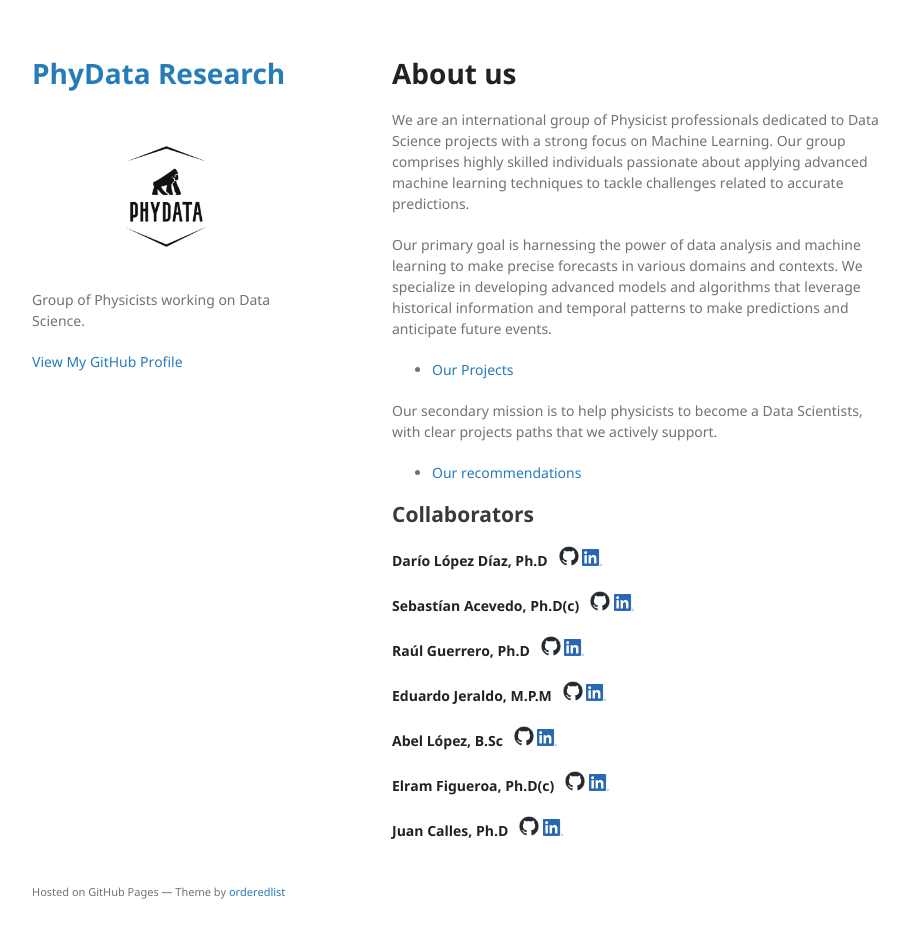
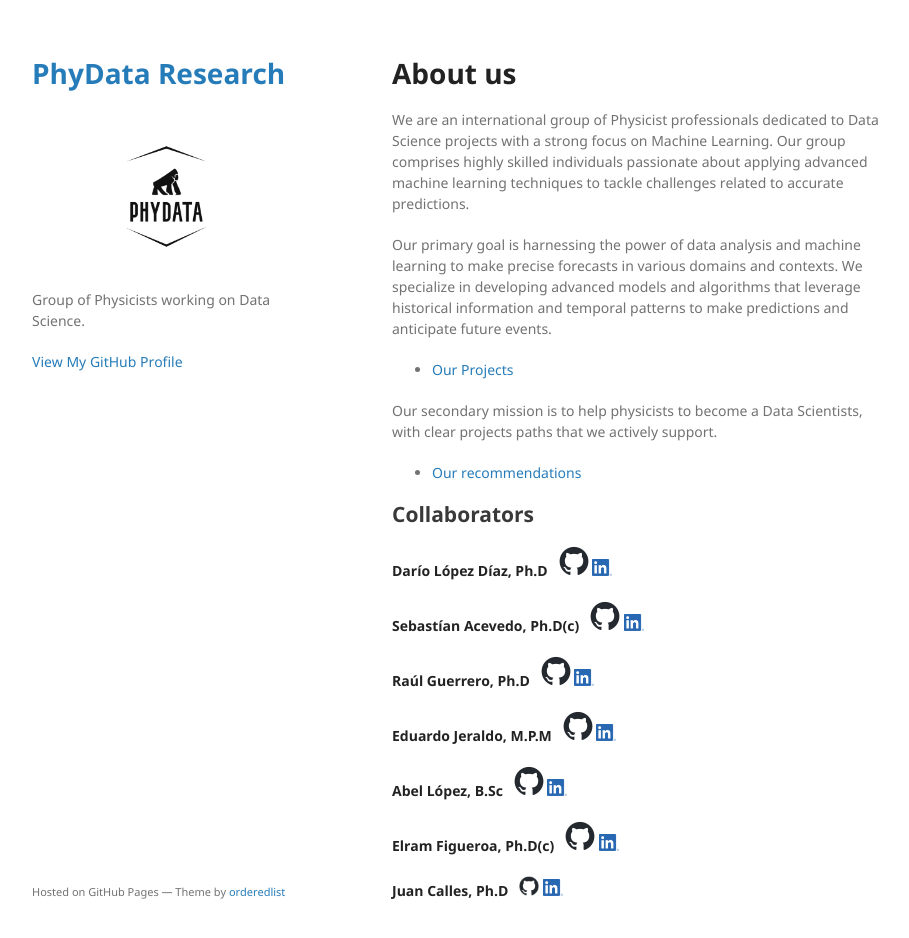
Before and after one commit to PhyData/PhyData.github.io, a Jekyll site: the page built from index.md, in a window 1280 px wide and 971 px high. Shown: the top 938 px of the window, without its empty margins (178-1087 px from the left). Built offline with Jekyll 4.4.1, drawn with Linux system fonts in a browser that asks for light colours; our own code applies the rules of GitHub Pages for plain Markdown files.

Commit message:
Update index.md

```diff
--- a/index.md
+++ b/index.md
@@ -116,16 +116,16 @@ Our secondary mission is to help physicists to become a Data Scientists, with cl
 
 ## Collaborators
 
-**Darío López Díaz, Ph.D** &nbsp; [<img src="github-mark.png" alt="drawing" width="20"/>](https://dariolopezd.github.io/) [<img src="LinkLOGO.png" alt="drawing" width="20"/>](https://www.linkedin.com/in/dar%C3%ADo-l%C3%B3pez-d%C3%ADaz-6b646837/)
+**Darío López Díaz, Ph.D** &nbsp; [<img src="github-mark.png" alt="drawing" width="30"/>](https://dariolopezd.github.io/) [<img src="LinkLOGO.png" alt="drawing" width="20"/>](https://www.linkedin.com/in/dar%C3%ADo-l%C3%B3pez-d%C3%ADaz-6b646837/)
 
-**Sebastían Acevedo, Ph.D(c)** &nbsp; [<img src="github-mark.png" alt="drawing" width="20"/>](https://github.com/sebastianacevedoespinoza) [<img src="LinkLOGO.png" alt="drawing" width="20"/>](https://www.linkedin.com/in/sebasti%C3%A1n-acevedo-espinoza-611b52282/)
+**Sebastían Acevedo, Ph.D(c)** &nbsp; [<img src="github-mark.png" alt="drawing" width="30"/>](https://github.com/sebastianacevedoespinoza) [<img src="LinkLOGO.png" alt="drawing" width="20"/>](https://www.linkedin.com/in/sebasti%C3%A1n-acevedo-espinoza-611b52282/)
 
-**Raúl Guerrero, Ph.D** &nbsp; [<img src="github-mark.png" alt="drawing" width="20"/>]() [<img src="LinkLOGO.png" alt="drawing" width="20"/>](https://www.linkedin.com/in/raul-guerrero-science/)
+**Raúl Guerrero, Ph.D** &nbsp; [<img src="github-mark.png" alt="drawing" width="30"/>]() [<img src="LinkLOGO.png" alt="drawing" width="20"/>](https://www.linkedin.com/in/raul-guerrero-science/)
 
-**Eduardo Jeraldo, M.P.M** &nbsp; [<img src="github-mark.png" alt="drawing" width="20"/>](https://github.com/Lanzet) [<img src="LinkLOGO.png" alt="drawing" width="20"/>](https://www.linkedin.com/in/ejeraldo/)
+**Eduardo Jeraldo, M.P.M** &nbsp; [<img src="github-mark.png" alt="drawing" width="30"/>](https://github.com/Lanzet) [<img src="LinkLOGO.png" alt="drawing" width="20"/>](https://www.linkedin.com/in/ejeraldo/)
 
-**Abel López, B.Sc** &nbsp; [<img src="github-mark.png" alt="drawing" width="20"/>](https://github.com/eibel) [<img src="LinkLOGO.png" alt="drawing" width="20"/>](https://www.linkedin.com/)
+**Abel López, B.Sc** &nbsp; [<img src="github-mark.png" alt="drawing" width="30"/>](https://github.com/eibel) [<img src="LinkLOGO.png" alt="drawing" width="20"/>](https://www.linkedin.com/)
 
-**Elram Figueroa, Ph.D(c)** &nbsp; [<img src="github-mark.png" alt="drawing" width="20"/>]() [<img src="LinkLOGO.png" alt="drawing" width="20"/>](https://www.linkedin.com/in/elram-figueroa-b4847774/)
+**Elram Figueroa, Ph.D(c)** &nbsp; [<img src="github-mark.png" alt="drawing" width="30"/>]() [<img src="LinkLOGO.png" alt="drawing" width="20"/>](https://www.linkedin.com/in/elram-figueroa-b4847774/)
 
 **Juan Calles, Ph.D** &nbsp; [<img src="github-mark.png" alt="drawing" width="20"/>](https://github.com/jcallesh) [<img src="LinkLOGO.png" alt="drawing" width="20"/>](https://www.linkedin.com/in/juan-calles-95590710a/)
```
